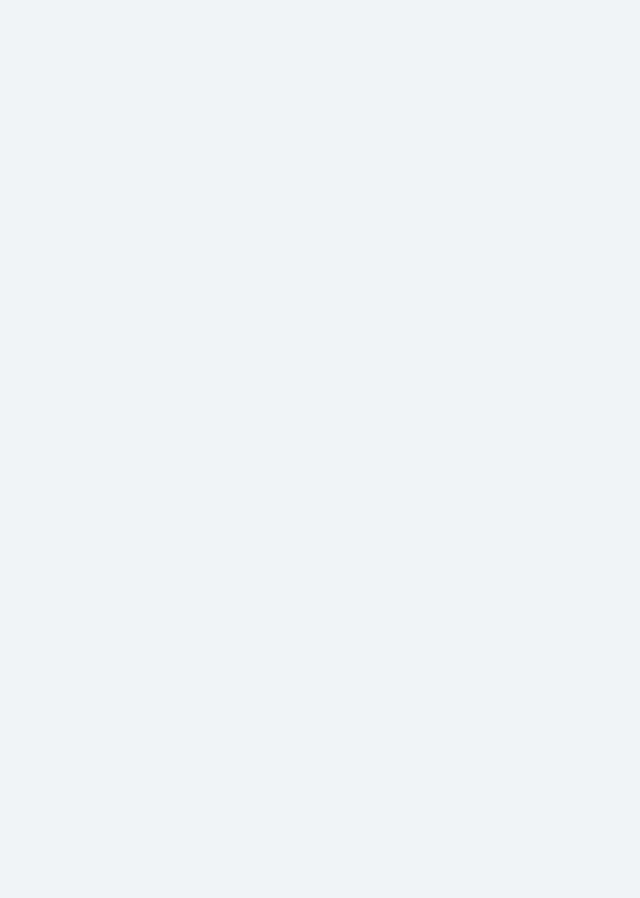
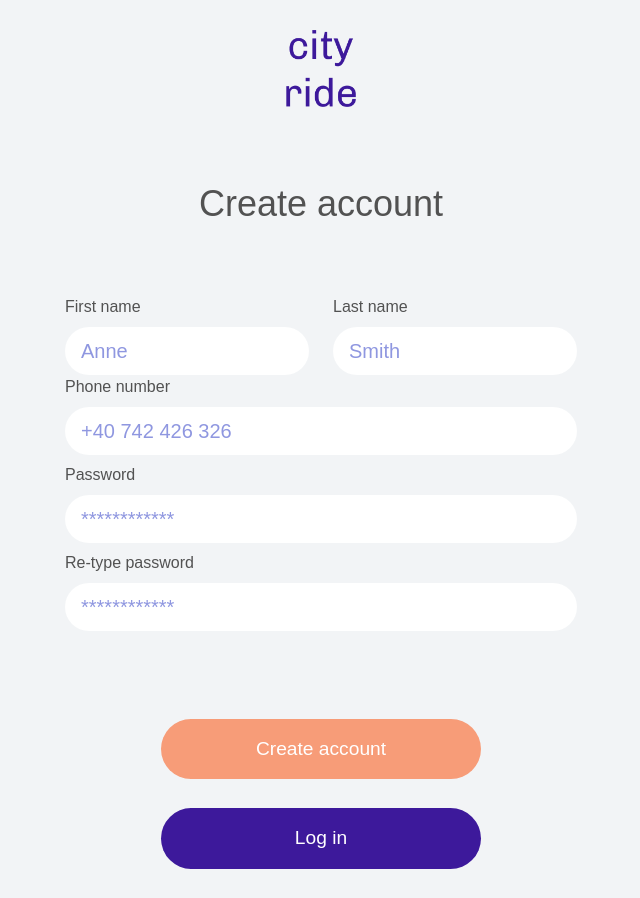
Before and after one commit to gloria-stanciu/Cityride-Frontend, a React (Create React App) app: page /signup in a window 1280 px wide. Shown: the whole page, without its empty margins (319-959 px from the left). Before the commit the page ends 800 px from the top, so only its background shows below. Built offline with nearby package versions, Linux system fonts and the light colour scheme; a web font is replaced by a local one.

Commit message:
Create signup page

```diff
--- a/src/App.tsx
+++ b/src/App.tsx
@@ -1,9 +1,9 @@
 import React from 'react';
-import {BrowserRouter, Route, Switch, Redirect} from 'react-router-dom';
+import {BrowserRouter, Route, Switch} from 'react-router-dom';
 
 import './css/App.css';
-// import Home from './components/Home';
 import LogIn from './components/LogIn';
+import CreateAccount from './components/CreateAccount';
 import MobileHome from './components/MobileHome';
 import DesktopHome from './components/DesktopHome';
 
@@ -22,11 +22,10 @@ function App() {
     <div className='app'>
       <BrowserRouter>
         <div>
-          {/* <Navigator/> */}
           <Switch>
             <Route exact path ='/' component = {checkDevice()}/>
             <Route path="/login" component={LogIn} />
-            {/* <Redirect to="/"/> */}
+            <Route path="/signup" component={CreateAccount} />
           </Switch>
         </div>
       </BrowserRouter>
--- a/src/components/CreateAccount.tsx
+++ b/src/components/CreateAccount.tsx
@@ -7,9 +7,41 @@ import {useHistory} from 'react-router-dom';
 function CreateAccount(){
     const history = useHistory();
     return (
-        <div className='title text-center mt-4'>
-           CreateAccount
-        </div>
+      <div className='all position-relative text-center mt-4'>
+      <button className="btn" onClick={()=>{
+          history.push('/')
+      }}>
+          <img src='/images/app_name.png' alt="app name" className='logo'/>
+      </button>
+          <div className="descriptionTitle">Create account</div>
+          <div className="container col-10 col-lg-6 col-md-7">
+            <div className='row'>
+              <div className="col col-6">
+                  <label className='form-check-label col-12 mb-2'>First name</label>
+                  <input type="text" className="form-control form-control-responsive form-control-lg" placeholder="Anne"/>
+              </div>
+              <div className="col col-6">
+                  <label className='form-check-label col-12 mb-2'>Last name</label>
+                  <input type="text" className="form-control form-control-responsive form-control-lg" placeholder="Smith"/>
+              </div>
+            </div>
+              <div className="col-12 mb-2">
+                  <label className='form-check-label col-12 mb-2'>Phone number</label>
+                  <input type="text" className="form-control form-control-responsive form-control-lg" placeholder="+40 742 426 326"/>
+              </div>
+              <div className="col-12 mb-2">
+                  <label className='form-check-label col-12 mb-2'>Password</label>
+                  <input type="text" className="form-control form-control-responsive form-control-lg" placeholder="************"/>
+              </div>
+              <div className="col-12 mb-2">
+              <label className='form-check-label col-12 mb-2'>Re-type password</label>
+                  <input type="text" className="form-control form-control-responsive form-control-lg" placeholder="************"/>
+              </div>
+          </div>
+              <Button className="btn btn-responsive btn-secondary orange col-8 col-sm-6 col-md-4 col-lg-3 mt-3" name='Create account'></Button>
+              <br/>
+              <Button className="btn btn-responsive btn-primary purple col-8 col-sm-6 col-md-4 col-lg-3" name='Log in'></Button>
+  </div>
       );
 }
 
--- a/src/components/DesktopHome.tsx
+++ b/src/components/DesktopHome.tsx
@@ -21,7 +21,9 @@ function DesktopHome(){
                         <Button className='btn btn-responsive btn-primary purple col-lg-6' name="Log in" onClick={()=>{
                             history.push('/login')
                         }}></Button>
-                        <Button className='btn btn-responsive btn-secondary orange col-lg-6' name="Create account"></Button>
+                        <Button className='btn btn-responsive btn-secondary orange col-lg-6' name="Create account" onClick={()=>{
+                            history.push('/signup')
+                        }}></Button>
                     </div>
                     <div className = 'row'>
                         <Button className='btn btn-responsive btn-light white col-lg' name="Continue without account"></Button>
--- a/src/components/MobileHome.tsx
+++ b/src/components/MobileHome.tsx
@@ -54,7 +54,9 @@ function PageOne(){
                     <Button className='btn btn-responsive btn-primary purple col-lg-6' name="Log in" onClick={()=>{
                         history.push('/login')
                     }}></Button>
-                    <Button className='btn btn-responsive btn-secondary orange col-lg-6' name="Create account"></Button>
+                    <Button className='btn btn-responsive btn-secondary orange col-lg-6' name="Create account" onClick={()=>{
+                        history.push('/signup')
+                    }}></Button>
                 </div>
                 <div className = 'row'>
                     <Button className='btn btn-responsive btn-light white col-lg' name="Continue without account"></Button>
--- a/src/css/CreateAccount.css
+++ b/src/css/CreateAccount.css
@@ -0,0 +1,107 @@
+.btn{
+    border: none;
+}
+.logo{
+    max-width: 70px;
+}
+
+.form-control{
+    border-radius: 50px;
+    padding: rem auto;
+    border: none;
+}
+.form-control::placeholder, .form-check-label{
+    font-weight: 100;
+}
+
+.form-control {
+    color: #3D199B;
+    font-weight: 200;
+}
+
+.orange{
+    color: white;
+}
+.all{
+}
+@media (max-width: 600px) {
+    .descriptionTitle{
+        font-size: 1.5rem;
+        margin: 2rem auto;
+        color: #525252;
+        font-weight: 200;
+    }
+    .btn-responsive {
+        font-size: 0.8rem;
+        padding: 0.8rem 0.5rem;
+        margin-bottom: 1.8rem;
+    }
+    .logo{
+        max-width: 40px;
+    }
+    .form-control-responsive{
+        font-size: 0.8rem;
+    }
+}
+
+/* // Small devices (landscape phones, 576px and up) */
+@media (min-width: 600px) and (max-width: 767.98px) {
+    .descriptionTitle{
+        font-size: 2rem;
+        margin: 3.5rem auto 2.5rem;
+        color: #525252;
+        font-weight: 200;
+    }
+    .btn-responsive {
+        font-size: 0.8rem;
+        padding: 0.8rem 0.5rem;
+        margin-bottom: 1.8rem;
+    }
+    .form-control-responsive{
+        font-size: 0.8rem;
+    }
+}
+
+/* // // Medium devices (tablets, 768px and up) */
+@media (min-width: 768px) and (max-width: 991.98px) {
+    .descriptionTitle{
+        font-size: 1.8rem;
+        margin-top: 3rem;
+        color: #525252;
+        font-weight: 200;
+    }
+    .btn-responsive {
+        font-size: 1rem;
+        padding: 1rem 1.2rem;
+        margin-bottom: 1.8rem;
+    }
+}
+
+/* // // Large devices (desktops, 992px and up) */
+@media (min-width: 992px) and (max-width: 1199.98px) {
+    .descriptionTitle{
+        font-size: 1.8rem;
+        margin-top: 3rem;
+        color: #525252;
+        font-weight: 200;
+    }
+    .btn-responsive {
+        font-size: 1rem;
+        padding: 1rem 1.2rem;
+        margin-bottom: 1.8rem;
+    }
+}
+
+/* // // Extra large devices (large desktops, 1200px and up) */
+@media (min-width: 1200px) {
+    .descriptionTitle{
+        font-size: 2.25rem;
+        margin-top: 4rem;
+        color: #525252;
+        font-weight: 200;
+    }
+    .form-check-label{
+        font-size: 1rem;
+        color: #525252;
+    }
+}
```
